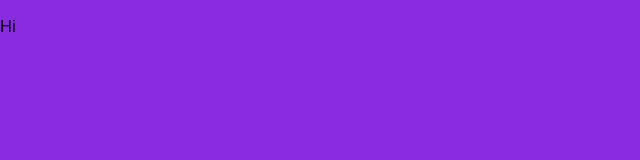
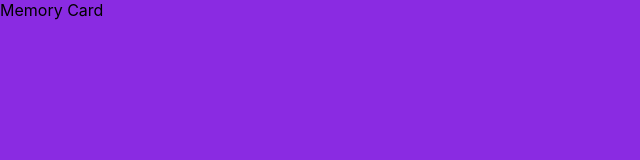
Before and after one commit to brandonfelty/memory-game, a React (Create React App) app: page / in a window 1280 px wide. Shown: the top 160 px of the page, without its empty margins (0-640 px from the left). Built offline with nearby package versions, Linux system fonts and the light colour scheme.

Commit message:
add Mem Card to app

```diff
--- a/src/App.js
+++ b/src/App.js
@@ -1,20 +1,12 @@
+import MemoryCard from './components/MemoryCard';
 import './styles/App.css';
 
 function App() {
   return (
     <div className="App">
       <header className="App-header">
-        <p>
-          Hi
-        </p>
-        <a
-          className="App-link"
-          href="https://reactjs.org"
-          target="_blank"
-          rel="noopener noreferrer"
-        >
-        </a>
       </header>
+      <MemoryCard/>
     </div>
   );
 }
```
